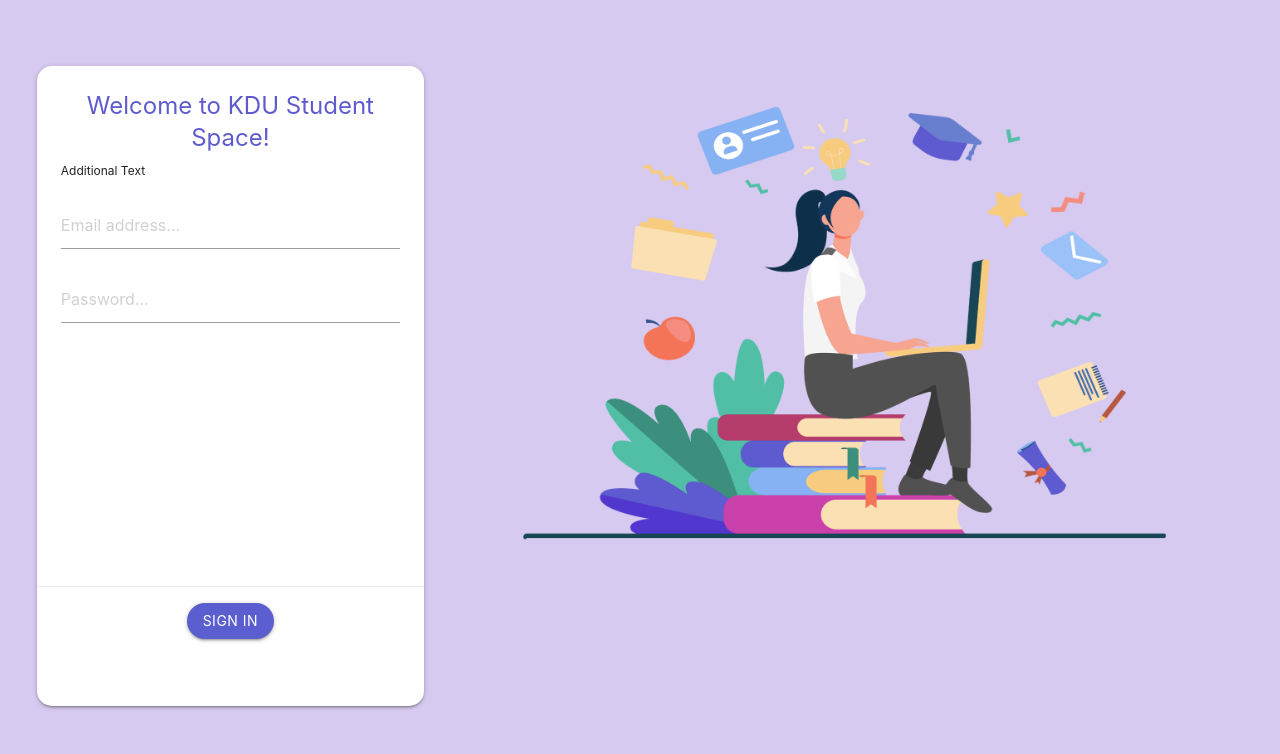
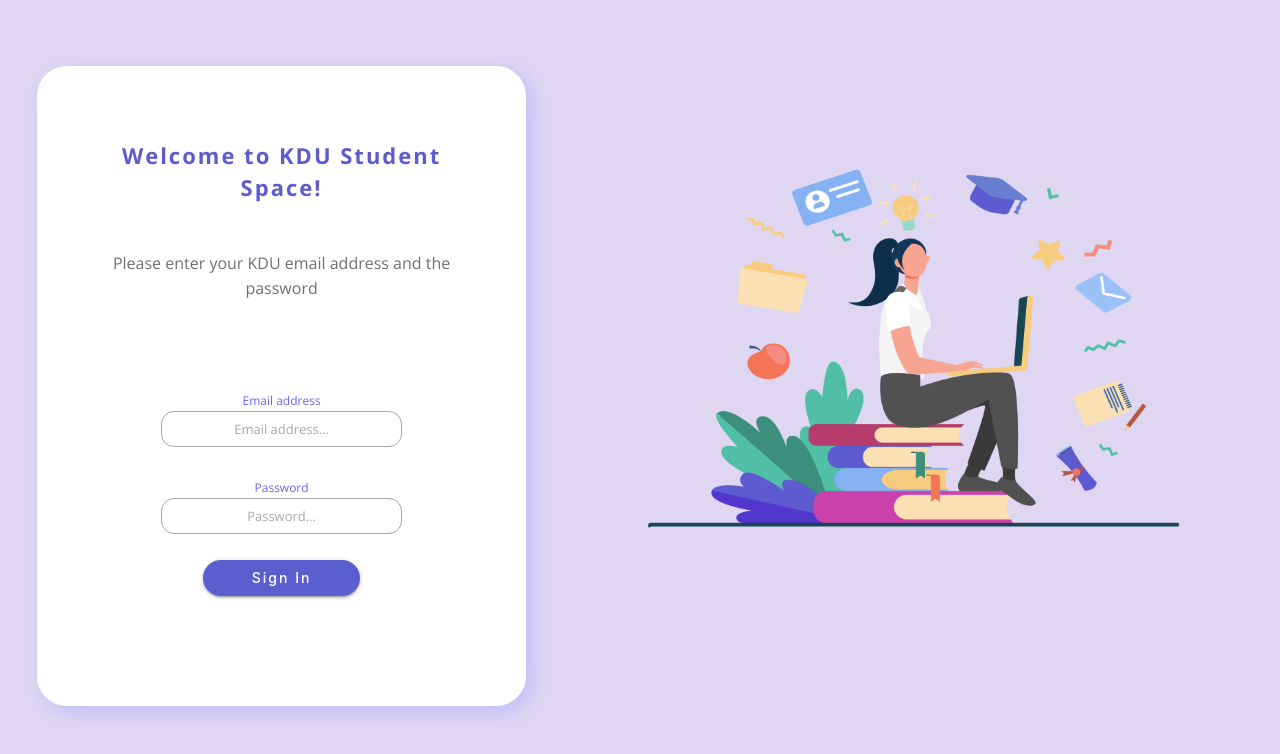
Before and after one commit to CSWanigasooriya/Vue, a Vue app: page / in a window 1280 px wide. Shown: the top 754 px of the page. Built offline with nearby package versions, Linux system fonts and the light colour scheme.

Commit message:
Sign in page
Sign in page design updated

```diff
--- a/src/views/SignIn.vue
+++ b/src/views/SignIn.vue
@@ -1,37 +1,44 @@
 <template>
+<link href="https://fonts.googleapis.com/css2?family=Open+Sans:wght@400;700&display=swap" rel="stylesheet">
   <div class="background valign-wrapper">
     <div class="container">
       <div class="row">
-        <div class="col s12 m6 l4">
+        <div class="col s12 m6 l5">
           <form @submit.prevent="signIn">
             <div class="card">
               <div class="card-content">
                 <span class="card-title center"
                   ><b> Welcome to KDU Student Space!</b>
                 </span>
-                <p style="font-size: 12px">Additional Text</p>
+                <p style="font-size: 16px;">Please enter your KDU email address and the password</p>
                 <br />
 
-                <div class="row">
+                <div class="row" style="padding-top:6%">
+                  <label for="email" class="label">Email address</label>
                   <div class="col s12">
                     <input
                       type="email"
                       placeholder="Email address..."
                       v-model="email"
+                      class="input-field"
+                      id="email"
                     />
                   </div>
                 </div>
                 <div class="row">
+                  <label for="password" class="label">Password</label>
                   <div class="col s12">
                     <input
                       type="password"
                       placeholder="Password..."
                       v-model="password"
+                      class="input-field"
+                      id="email"
                     />
                   </div>
                 </div>
               </div>
-              <div class="card-action center">
+              <div style="text-align:center; margin-top:-5em">
                 <div class="progress transparent" v-if="authenticated">
                   <div class="indeterminate indigo"></div>
                 </div>
@@ -40,7 +47,7 @@
             </div>
           </form>
         </div>
-        <div class="col s12 m6 l8 hide-on-small-only">
+        <div class="col s12 m6 l7 hide-on-small-only">
           <img src="@/assets/login.png" class="responsive-img" />
         </div>
       </div>
@@ -118,27 +125,85 @@ export default {
 
 <style scoped>
 .background {
-  background-color: #835acf52;
+  background-color: #dfd7f1;
 }
 
 .card {
-  border-radius: 1em;
+  border-radius: 2em;
+  width: 100%;
   min-height: 80vh;
+  box-shadow: 6px 6px 20px #bebdfa;
+  padding-left: 4%;
+  padding-right: 4%;
+  padding-top: 10%;
+  padding-bottom: 10%;
 }
 
 .card-content {
   height: 65vh;
+  font-family: 'Open Sans', sans-serif;
+  text-align: center;
 }
 
 .valign-wrapper {
   height: 100vh;
 }
 
+.card-content p {
+  padding-top: 10%;
+  padding-bottom: 10%;
+  padding-left: 5%;
+  padding-right: 5%;
+  color: #707070;
+  line-height: 25px;
+}
+
 .card-title {
   color: #5e5acf;
+  letter-spacing: 2px;
+  font-weight: bold;
+  font-size: 22px;
 }
 
+.input-field {
+  width: 60% !important;
+  height: 2.8em !important;
+  box-sizing: border-box !important;
+  border: 1px solid #a7a7a7 !important;
+  border-radius: 1em !important;
+  padding: 1em !important;
+  font-family: 'Open Sans', sans-serif !important;
+  font-size: 13px !important;
+  color: #505050 !important;
+
+}
+input:focus{
+  border: 2px solid #a9a6ff !important;
+  box-shadow: 0px 0px 8px 0px #c1c1f7 !important;
+  transition-duration: 0.5s;
+}
+input:focus::placeholder{
+  color: transparent !important;
+  transition-duration: 0.2s;
+}
+::placeholder {
+  color: #a7a7a7 !important;
+  text-align: center
+}
+.label{
+  color: #6965f3;
+  font-size: 12px;
+  padding-bottom: 5px;
+}
+.btn {
+  margin-top: 0%;
+  width: 35%;
+  text-transform: none;
+  font-weight: 500;
+  letter-spacing: 2px;
+}
 img {
-  margin-top: 5vh;
+  padding-top:15%;
+  padding-left:5%
 }
 </style>
```
